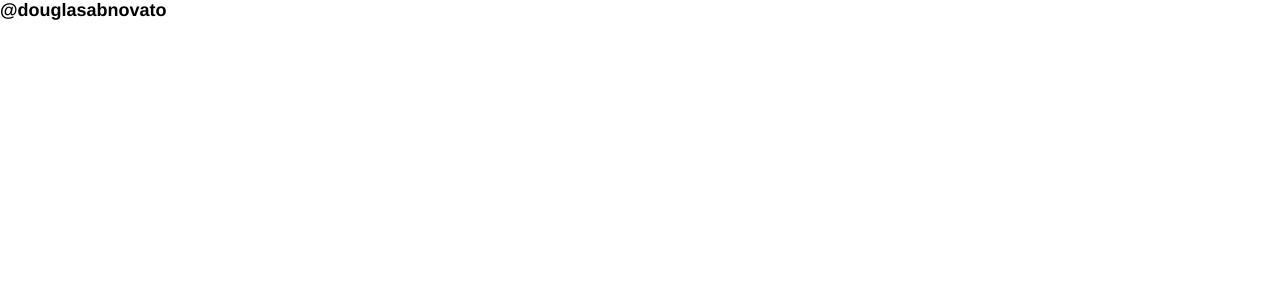
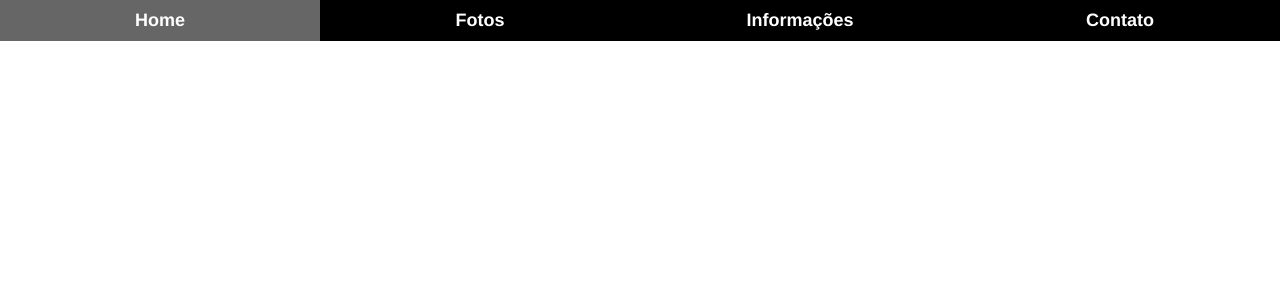
Before and after one commit to douglasabnovato/venderimovel, a React (Create React App) app: page / in a window 1280 px wide. Shown: the top 300 px of the page. Built offline with nearby package versions, Linux system fonts and the light colour scheme.

Commit message:
spa - single page application

```diff
--- a/src/components/App.js
+++ b/src/components/App.js
@@ -1,11 +1,17 @@
 //E criamos o primeiro componente personalizado App
 import React from 'react';
+
+import Header from './Header';
+import Main from './Footer';
+import Footer from './Footer';
 
 export default class App extends React.Component {
     render() {
         return (
             <div>
-                <h1> @douglasabnovato</h1>
+                <Header />
+                <Main />
+                <Footer />
             </div>
         );
     }
--- /dev/null
+++ b/src/components/Footer.js
@@ -0,0 +1,10 @@
+import React from 'react';
+
+export default class Footer extends React.Component {
+
+    render(){
+        return(
+            null
+        );
+    }
+}
--- a/src/components/Header.js
+++ b/src/components/Header.js
@@ -1,14 +1,15 @@
 import React from 'react';
-import Nav from "./header/Nav";
-import ButtonMob from "./header/ButtonMob";
-import Logo from "./header/Logo";
-import Address from "./header/Address";
+
+import Nav from "./Header/Nav";
+import ButtonMob from "./Header/ButtonMob";
+import Logo from "./Header/Logo";
+import Address from "./Header/Address";
 
 export default class Header extends React.Component {
 
     render(){
         return(
-            <div className="header">
+            <div className="Header">
                 <Nav/>
                 <ButtonMob/>
                 <Logo/>
--- /dev/null
+++ b/src/components/Header/Address.js
@@ -0,0 +1,12 @@
+import React from 'react';
+
+export default class Address extends React.Component {
+
+    render(){
+
+        return (
+            null
+        )
+    }
+
+}
--- /dev/null
+++ b/src/components/Header/ButtonMob.js
@@ -0,0 +1,12 @@
+import React from 'react';
+
+export default class ButtonMob extends React.Component {
+
+    render(){
+
+        return (
+            null
+        )
+    }
+
+}
--- /dev/null
+++ b/src/components/Header/Logo.js
@@ -0,0 +1,12 @@
+import React from 'react';
+
+export default class Logo extends React.Component {
+
+    render(){
+
+        return (
+            null
+        )
+    }
+
+}
```
Also changed, not shown: src/components/Main/Contact.js (added, +12 -0 lines), src/components/Main/Information.js (added, +12 -0 lines), src/components/Main/Maps.js (added, +12 -0 lines), src/components/Main/Slides.js (added, +12 -0 lines), src/components/Header/Nav.js (renamed from src/components/Nav.js).
